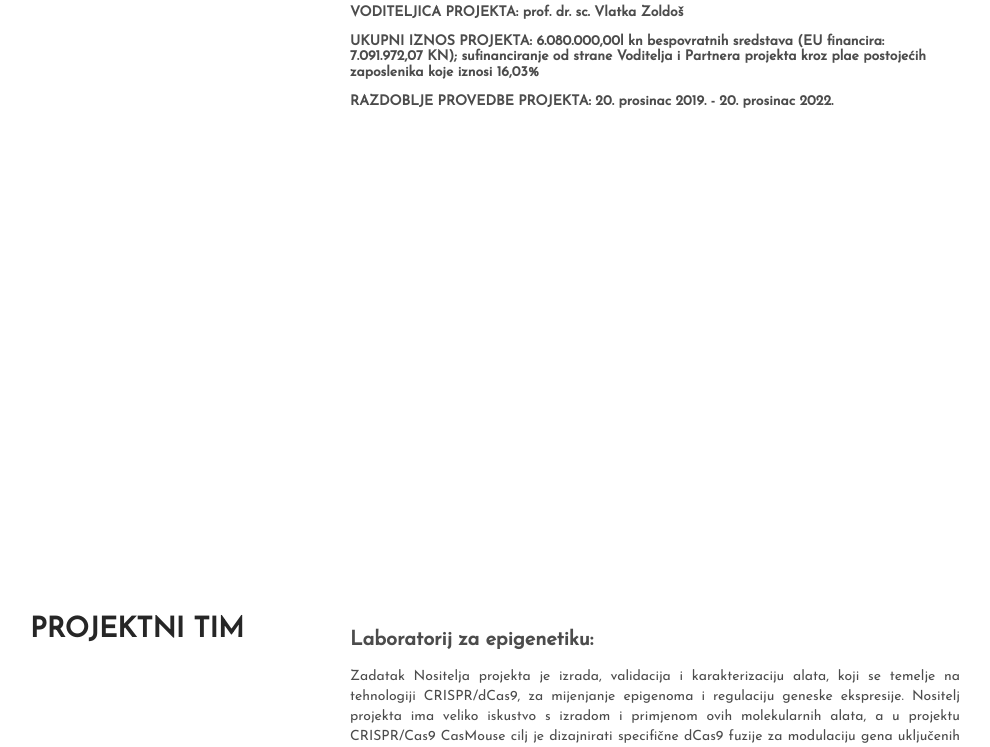
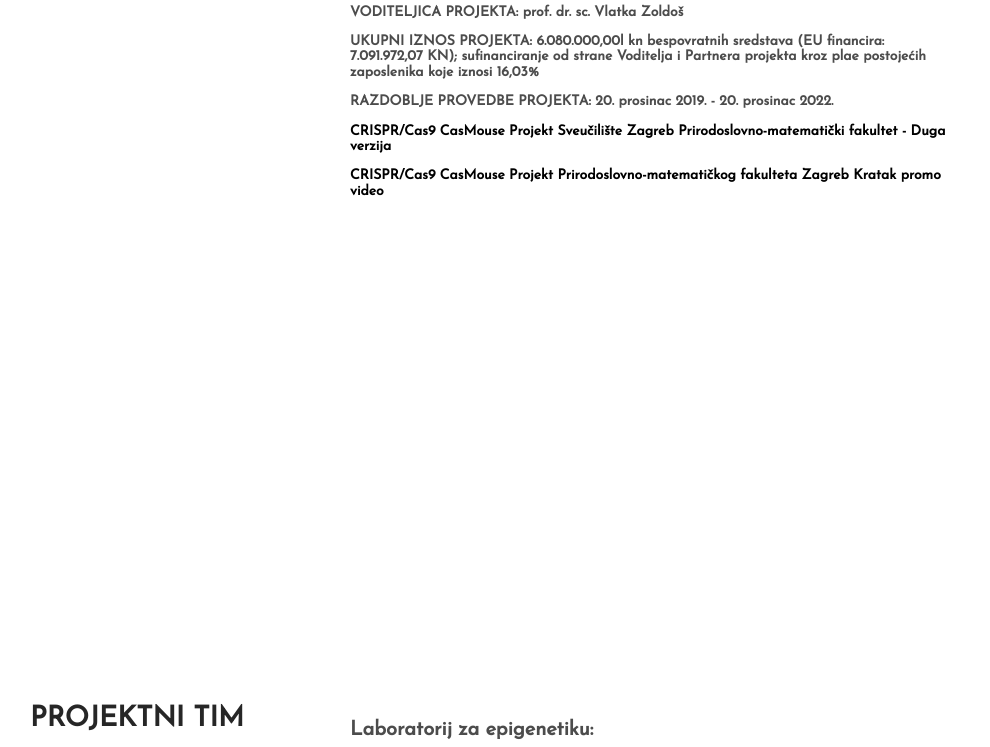
Before and after one commit to Jaspero/crisper-cas9mouse, a plain HTML site: page public/index.html in a window 1280 px wide. Shown: the part 2020-2767 px from the top of the page, without its empty margins (145-1135 px from the left). Drawn offline with Linux system fonts and the light colour scheme.

Commit message:
chore: added publications and youtube links

```diff
--- a/public/index.html
+++ b/public/index.html
@@ -107,6 +107,18 @@
           16,03%</h3>
 
         <h3><b>RAZDOBLJE PROVEDBE PROJEKTA:</b> 20. prosinac 2019. - 20. prosinac 2022.</h3>
+
+        <h3>
+          <a href="https://www.youtube.com/watch?v=U4EK8aJIwwM" target="_blank">
+            CRISPR/Cas9 CasMouse Projekt Sveučilište Zagreb Prirodoslovno-matematički fakultet - Duga verzija
+          </a>
+        </h3>
+
+        <h3>
+          <a href="https://www.youtube.com/watch?v=7AAc_iPHEyA" target="_blank">
+            CRISPR/Cas9 CasMouse Projekt Prirodoslovno-matematičkog fakulteta Zagreb Kratak promo video
+          </a>
+        </h3>
       </div>
     </div>
   </section>
@@ -355,10 +367,15 @@
         <br>
         <br>
         <p class="m-b-m">
-          Monika Berecki diplomirala je medicinsko laboratorijsku dijagnostiku 2020. godine na Medicinskom fakultetu u Osijeku.
-          Radno iskustvo stekla je volontirajući u laboratoriju Katedre za medicinsku biologiju i genetiku te kliničkim laboratorijima KBC Osijek.
-          Tijekom studiranja bila je predsjednica studentske Sekcije za neuroznanost (SenzOs), čija je osnovna zadaća bila organizacija manifestacije „Tjedan mozga“ na Medicinskom fakultetu u Osijeku.
-          Trenutno je zaposlena kao suradnica na projektu CasMouse na Zavodu za histologiju i embriologiju Medicinskog fakulteta Sveučilišta u Zagrebu, a primarni znanstveni interesi su joj animalni modeli te in vivo genska terapija ishemijskog moždanog udara.
+          Monika Berecki diplomirala je medicinsko laboratorijsku dijagnostiku 2020. godine na Medicinskom fakultetu u
+          Osijeku.
+          Radno iskustvo stekla je volontirajući u laboratoriju Katedre za medicinsku biologiju i genetiku te kliničkim
+          laboratorijima KBC Osijek.
+          Tijekom studiranja bila je predsjednica studentske Sekcije za neuroznanost (SenzOs), čija je osnovna zadaća
+          bila organizacija manifestacije „Tjedan mozga“ na Medicinskom fakultetu u Osijeku.
+          Trenutno je zaposlena kao suradnica na projektu CasMouse na Zavodu za histologiju i embriologiju Medicinskog
+          fakulteta Sveučilišta u Zagrebu, a primarni znanstveni interesi su joj animalni modeli te in vivo genska
+          terapija ishemijskog moždanog udara.
         </p>
       </div>
     </div>
@@ -593,6 +610,12 @@
           genetic and epigenetic disease risk. <b>Molecular Aspects of Medicine</b> 2020.100891
           <a href="https://doi.org/10.1016/j.mam.2020.100891">https://doi.org/10.1016/j.mam.2020.100891</a>
         </p>
+
+        <p class="m-b-m m-t-xs">
+          Mijakovac A, Frkatović A, Hanić M, Jelena I, Martinić Kavur M, Pučić Baković M, Spector T, Zoldoš V, Mangino
+          M, Lauc G (2022) Heritability of the glycan clock of biological age. Frontiers in Cell and Developmental
+          Biology. 10:982609; doi: <a href="https://doi.org/10.3389%2Ffcell.2022.982609">10.3389/fcell.2022.982609</a>
+        </p>
       </div>
     </div>
   </section>
```
